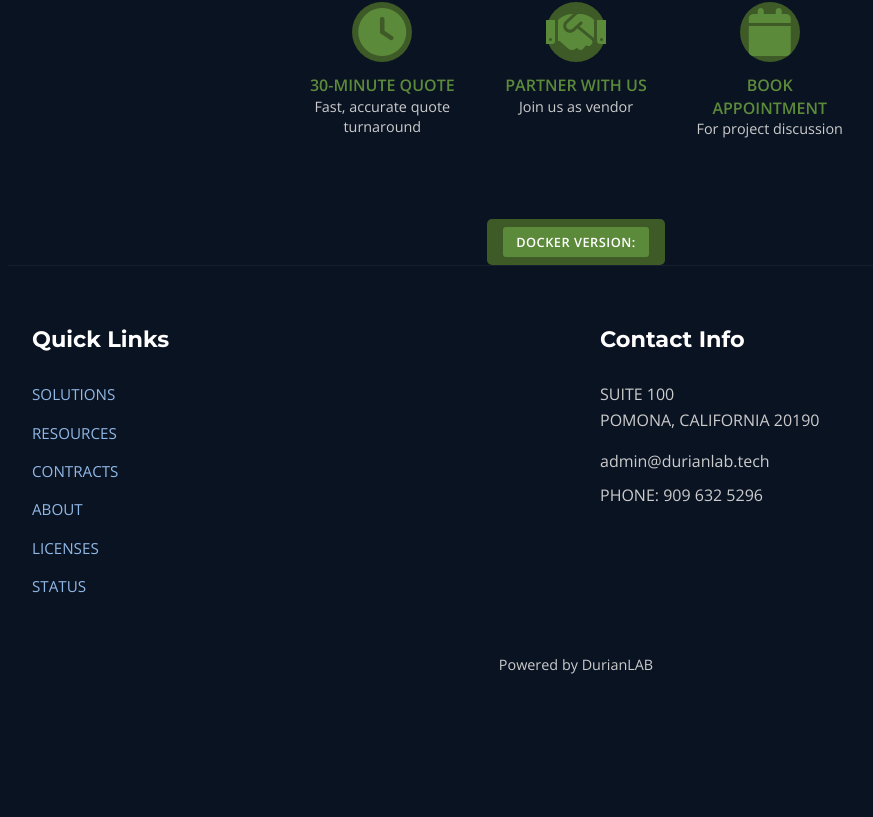
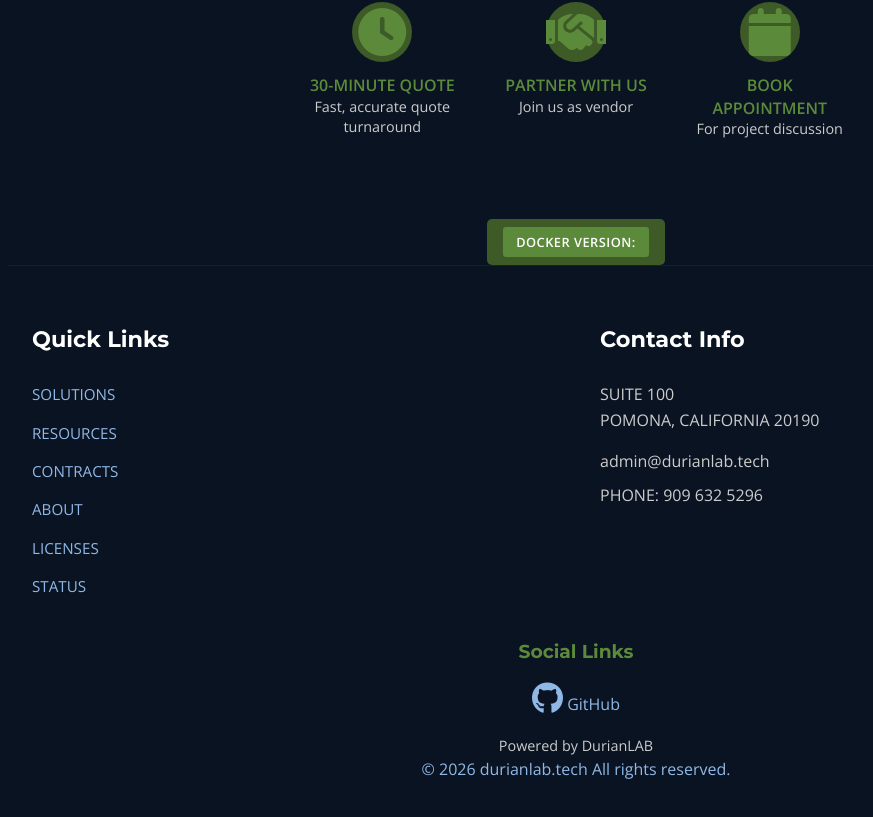
Before and after one commit to DurianLAB/homepage, a React (Create React App) app: page / in a window 1280 px wide. Shown: the part 8765-9582 px from the top of the page, without its empty margins (64-937 px from the left). Before the commit the page ends 9489 px from the top, so only its background shows below. Built offline with nearby package versions, Linux system fonts and the light colour scheme.

Commit message:
update footer.js

```diff
--- a/src/components/Footer.js
+++ b/src/components/Footer.js
@@ -46,8 +46,15 @@ const Footer = () => {
             <p>PHONE: 909 632 5296</p>
           </div>
         </div>
+        <div className="social-links">
+          <h3>Social Links</h3>
+          <a href="https://github.com/DurianLAB" target="_blank" rel="noopener noreferrer"><i className="fab fa-github fa-2x"></i> GitHub</a>
+        </div>
         <div className="powered-by">
           <p>Powered by DurianLAB</p>
+        </div>
+        <div className="copyright">
+          <p>&copy; 2026 durianlab.tech All rights reserved.</p>
         </div>
       </div>
     </footer>
```
